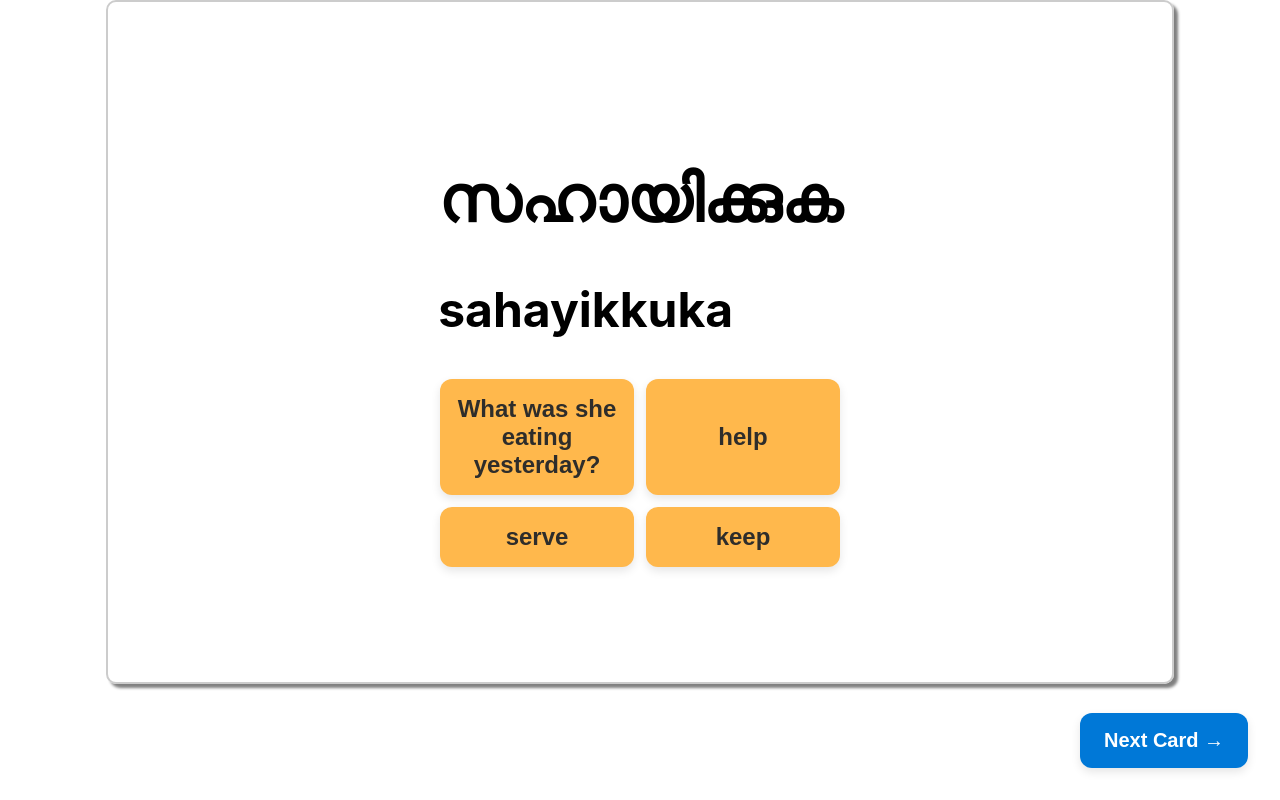
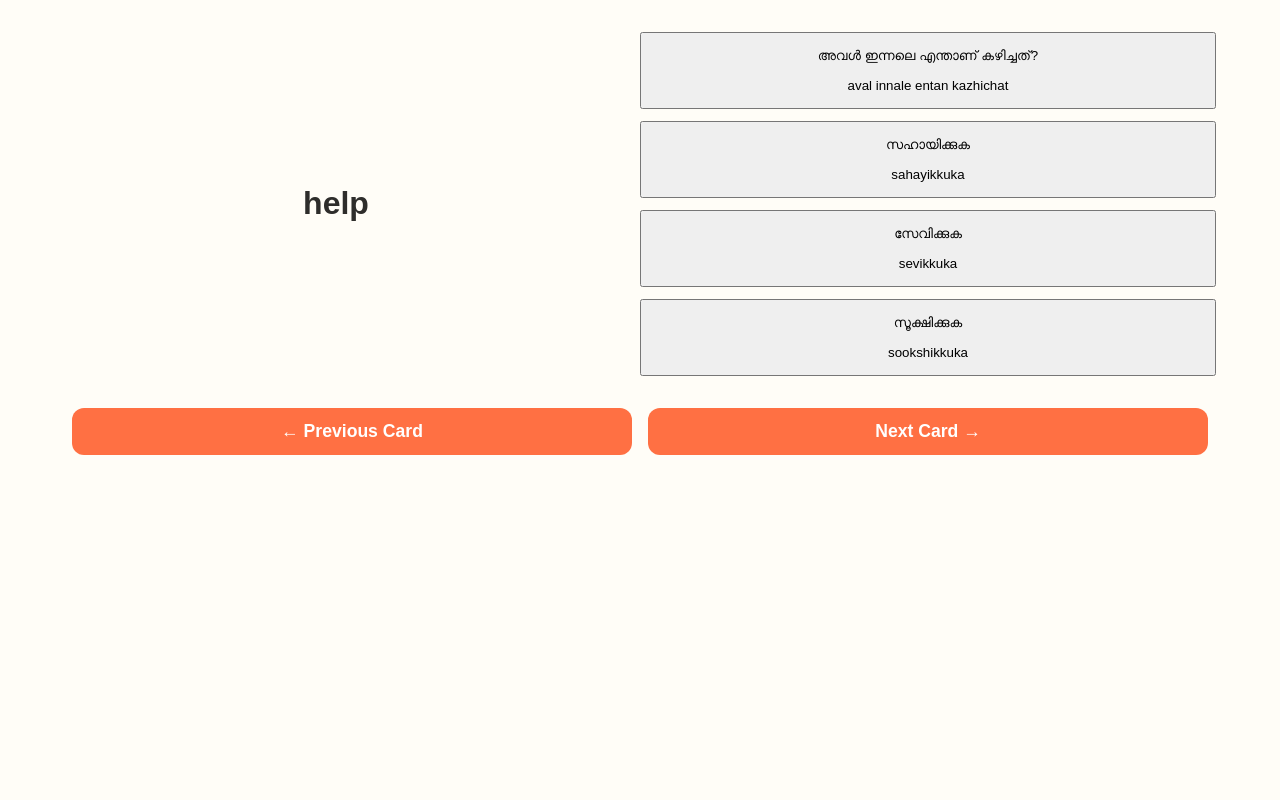
Before and after one commit to LanternOctopus/flash-cards-app, a React (Create React App) app: page / in a window 1280 px wide. Built offline with nearby package versions, Linux system fonts and the light colour scheme.

Commit message:
Save working Flashcard with popup and emoji bounce

```diff
--- a/src/components/Deck.tsx
+++ b/src/components/Deck.tsx
@@ -18,7 +18,11 @@ const Deck: React.FC<DeckProps> = ({ category }) => {
         setShuffledDeck(shuffle(deck));
     }, []);
     const [index, setIndex] = useState(0);
-
+    const handlePrev = () => {
+    setIndex((prev) =>
+        prev === 0 ? shuffledDeck.length - 1 : prev - 1
+    );
+    };
     const handleNext = () => {
         setIndex((prev) => (prev + 1) % shuffledDeck.length);
     };
@@ -31,7 +35,10 @@ const Deck: React.FC<DeckProps> = ({ category }) => {
                 card= {currentCard}
                 allCards={shuffledDeck}
             />
-            <button onClick={handleNext} className="next">Next Card →</button>
+            <div className='nav-buttons'>
+                <button onClick={handlePrev} className="previous nav-button">← Previous Card</button>
+                <button onClick={handleNext} className="next nav-button">Next Card →</button>
+            </div>
         </div>
     );
 };
--- a/src/components/Flashcard.css
+++ b/src/components/Flashcard.css
@@ -1,80 +1,186 @@
+body{
+  background-color: #FFFDF7;
+}
+/* Layout container */
 .flashcard {
-    display: flex;
-    flex-direction: column;
-    align-items: center;
-    justify-content: center;
-    padding: 20px;
-    border: 2px solid #ccc;
-    border-radius: 10px;
-    width: 80vw;
-    height: 80vh;
-    vertical-align: middle;
-    margin:0 auto;
-    box-shadow: grey 4px 4px 3px;
-    font-size: xx-large;
-    position:relative;
-  }
-.flashcard:hover{
-  box-shadow: grey 8px 6px 3px;
+  position: relative;
+  display: flex;
+  flex-direction: column;
+  align-items: center;
+  justify-content: flex-start;
+  padding: 2rem 1rem;
+  width: 90%;
+  margin: 0 auto;
+  color: #2E2D2B;
+  font-family: "Poppins", "Baloo 2", sans-serif;
 }
-.playButton{
-  position: absolute;
-  right: 0;
-  top: 0;
+
+/* Image */
+.card-image {
+  width: 100%;
+  max-width: 320px;
+  border-radius: 16px;
+  margin-bottom: 1.5rem;
+  object-fit: contain;
 }
+
+/* Question text */
+.card-question {
+  font-size: 1.8rem;
+  font-weight: 700;
+  text-align: center;
+  margin-bottom: 1.5rem;
+  color: #2E2D2B;
+}
+
+/* Options */
+.options {
+  display: flex;
+  flex-direction: column;
+  gap: 0.75rem;
+  width: 100%;
+}
+
+/* Answer buttons */
 .answer {
-  background-color: #FFB84C; /* warm flat amber tone */
-  color: #2E2D2B; /* dark neutral for strong contrast */
-  font-size: x-large;
+  background-color: #4FC3F7; /* sky blue */
+  color: #2E2D2B;
+  font-size: 1.2rem;
   font-weight: 600;
-  cursor: pointer;
   border: none;
   border-radius: 12px;
   padding: 1rem;
-  transition: transform 0.2s ease, box-shadow 0.2s ease, background-color 0.2s ease;
-  box-shadow: 0 4px 10px rgba(0, 0, 0, 0.1);
+  cursor: pointer;
+  transition: background-color 0.2s ease, transform 0.15s ease;
 }
 
 .answer:hover {
-  background-color: #E89A2C;
+  background-color: #FFB84C; /* yellow hover */
   transform: translateY(-2px);
-  box-shadow: 0 6px 14px rgba(0, 0, 0, 0.15);
 }
 
 .answer:active {
   transform: scale(0.98);
-  box-shadow: 0 2px 6px rgba(0, 0, 0, 0.1);
 }
 
-.options {
-  display: grid;
-  grid-template-columns: repeat(2, 1fr);
-  gap: 12px;
-  max-width: 400px;
+/* Navigation buttons */
+.nav-buttons {
+  display: flex;
+  justify-content: space-between;
+  width: 90%;
   margin: 0 auto;
 }
 
-.next {
-  position: fixed;          /* stays on the right even when scrolling */
-  right: 2rem;              /* distance from right edge */
-  bottom: 2rem;             /* distance from bottom */
-  background-color: #0078D7; /* accessible flat blue */
-  color: #FFFFFF;           /* white text for high contrast */
-  font-size: 1.25rem;       /* larger text */
-  font-weight: 600;
-  padding: 1rem 1.5rem;
+.nav-button {
+  flex: 1;
+  background-color: #FF7043; /* coral */
+  color: #FFFFFF;
+  font-size: 1.1rem;
+  font-weight: 700;
   border: none;
   border-radius: 12px;
+  padding: 0.8rem 1rem;
   cursor: pointer;
-  box-shadow: 0 4px 10px rgba(0, 0, 0, 0.1);
-  transition: background-color 0.2s ease, transform 0.2s ease;
+  margin: 0 0.5rem;
+  transition: background-color 0.2s ease, transform 0.15s ease;
 }
 
-.next:hover {
-  background-color: #005fa3; /* darker blue on hover */
-  transform: translateX(3px); /* subtle rightward movement */
+.nav-button:hover {
+  background-color: #E45A2A;
+  transform: scale(1.03);
 }
 
-.next:active {
-  transform: scale(0.98);
+.nav-button:active {
+  transform: scale(0.97);
 }
+
+/* Desktop layout */
+@media (min-width: 768px) {
+  .flashcard {
+    flex-direction: row;
+    align-items: center;
+    justify-content: space-between;
+    gap: 2rem;
+  }
+
+  .left-column {
+    flex: 1 1 0;
+    display: flex;
+    flex-direction: column;
+    align-items: center;
+  }
+
+  .right-column {
+    flex: 0 0 auto;
+    display: flex;
+    flex-direction: column;
+    align-items: center;
+    min-width:50%;
+  }
+
+  .card-question {
+    text-align: left;
+  }
+
+  .nav-buttons {
+    max-width: none;
+    justify-content: space-between;
+  }
+}
+.popup {
+  position: fixed;                 /* center in viewport */
+  top: 50%;
+  left: 50%;
+  transform: translate(-50%, -50%);
+  z-index: 9999;
+
+  background-color: #ffffff;       /* clean white background */
+  padding: 1rem 1.5rem;           /* nice spacing */
+  border-radius: 12px;             /* smooth rounded corners */
+  box-shadow: 0 8px 20px rgba(0,0,0,0.15); /* soft shadow */
+
+  font-size: 1.8rem;
+  font-weight: 600;
+  color: #2E2D2B;                  /* dark neutral text */
+  text-align: center;
+
+  pointer-events: none;            /* let clicks pass through */
+  display: flex;
+  align-items: center;
+  justify-content: center;
+  gap: 0.5rem;                     /* space between emoji and text */
+}
+
+.popup.success {
+  border-left: 5px solid #2E7D32; /* subtle green accent */
+}
+
+.popup.fail {
+  border-left: 5px solid #C62828; /* subtle red accent */
+}
+
+/* Emoji animations */
+.emoji.happy {
+  display: inline-block;
+  animation: bounce 0.8s ease-out;
+}
+
+.emoji.sad {
+  display: inline-block;
+  animation: droop 0.8s ease-out;
+}
+
+/* Bounce for happy emoji */
+@keyframes bounce {
+  0%, 100% { transform: translateY(0); }
+  25% { transform: translateY(-15px); }
+  50% { transform: translateY(0); }
+  75% { transform: translateY(-8px); }
+}
+
+/* Droop for sad emoji */
+@keyframes droop {
+  0% { transform: rotate(0) translateY(0); }
+  50% { transform: rotate(10deg) translateY(5px); }
+  100% { transform: rotate(0) translateY(0); }
+}
--- a/src/components/Flashcard.tsx
+++ b/src/components/Flashcard.tsx
@@ -1,79 +1,99 @@
 import React, { useEffect, useState } from 'react';
-// import { playSound } from '../utils/audio.ts';
 import './Flashcard.css';
-// import { Consonant } from '../types';
 import { Phrase } from '../types';
-// type FlashcardProps = {
-//   key:string;
-//   card: Consonant;
-//   allCards: Consonant[];
-// };
+
 type FlashcardProps = {
-  key:string;
+  key: string;
   card: Phrase;
   allCards: Phrase[];
 };
- const Flashcard: React.FC<FlashcardProps> = ({ key,card, allCards }) => {
+
+const Flashcard: React.FC<FlashcardProps> = ({ key, card, allCards }) => {
   const [isFlipped, setIsFlipped] = useState(false);
-  const handleFlip = () => {
-    setIsFlipped((prev)=>!prev);
-  };
-  const [options, setOptions] = useState<string[]>([]);
+  const [options, setOptions] = useState<[string, string][]>([]);
   const [selected, setSelected] = useState<string | null>(null);
-  useEffect(()=>{
+  const [isCorrect, setIsCorrect] = useState<boolean | null>(null);
+  const [showPopup, setShowPopup] = useState(false);
+
+  const handleFlip = () => setIsFlipped((prev) => !prev);
+
+  useEffect(() => {
     const incorrect = allCards
-      .filter(c => c.English !== card.English)
+      .filter((c) => c.English !== card.English)
       .sort(() => Math.random() - 0.5)
       .slice(0, 3)
-      .map(c => c.English);
+      .map((c) => [c.Malayalam, c.Transliteration]);
 
-      const allOptions = [...incorrect, card.English].sort(() => Math.random() - 0.5);
+    const allOptions = [...incorrect, [card.Malayalam, card.Transliteration]].sort(
+      () => Math.random() - 0.5
+    );
+
     setOptions(allOptions);
     setSelected(null);
-  }, [card, allCards])
+    setIsCorrect(null);
+    setShowPopup(false);
+  }, [card, allCards]);
+
   const handleSelect = (option: string) => {
+    if (selected) return;
+    console.log('hi')
     setSelected(option);
+    const correct = option === card.Malayalam;
+    setIsCorrect(correct);
+    setShowPopup(true);
+        console.log(option)
+    console.log(card.Malayalam)
   };
 
   return (
     <div className="flashcard" onClick={handleFlip} key={key}>
-      <>
-      {/* <button onClick={(e) => { e.stopPropagation(); playSound(card.audio)}} className='playButton'>Play Sound</button> */}
+      <div className="left-column">
         {!isFlipped ? (
-        <div className="card-front"><h1>{card.Malayalam}</h1><h2>{card.Transliteration}</h2></div>
+          <div className="card-front">
+            <h1>{card.English}</h1>
+          </div>
         ) : (
-        <div className="card-back"><h2>{card.English}</h2>
-
+          <div className="card-back">
+            <h1>{card.Malayalam}</h1>
+            <h2>{card.Transliteration}</h2>
           </div>
         )}
-        <div className="options">
-        {options.map((option) => (
-          <button
-            key={option}
-            onClick={() => handleSelect(option)}
-            disabled={!!selected}
-            className={ `answer ${
-              selected
-                ? option === card.English
-                  ? 'correct'
-                  : option === selected
-                    ? 'incorrect'
-                    : ''
-                : ''
-            }`}
-          >
-            {option}
-          </button>
-        ))}
       </div>
 
-      {selected && (
-        <div className="result">
-          {selected === card.English ? '✅ Correct!' : '❌ Wrong'}
+      <div className="right-column">
+        <div className="options">
+          {options.map((option) => {
+            return (
+              <button
+                key={option[0]}
+                onClick={() => handleSelect(option[0])}
+                disabled={!!selected}
+              >
+                <div className="option-text">
+                  <p className="malayalam">{option[0]}</p>
+                  <p className="translit">{option[1]}</p>
+                </div>
+              </button>
+            );
+          })}
+        </div>
+      </div>
+
+      {showPopup && (
+        <div className={`popup ${isCorrect ? 'correct' : 'incorrect'}`}>
+          {isCorrect ? (
+            <>
+              <span className="emoji happy">😊</span> Great job!
+            </>
+          ) : (
+            <>
+              <span className="emoji sad">😞</span> Try again!
+            </>
+          )}
         </div>
       )}
-      </>
     </div>
   );
 };
+
 export default Flashcard;
```
Lines whose indentation alone changed are shown as unchanged.
